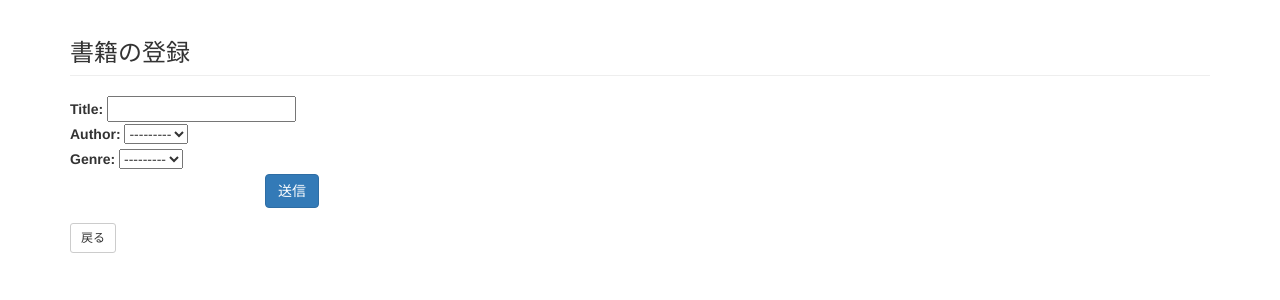
After one commit to syakesoba/django_project, a Django app: page /book/add/ in a window 1280 px wide. The commit adds this page. Shown: the top 300 px of the page. Run offline with Django 5.2, Linux system fonts and the light colour scheme; data that the repository does not hold is empty; some libraries are stand-ins or nearby versions.

Commit message:
Add edit.

```diff
--- a/django_app/templates/main/detail.html
+++ b/django_app/templates/main/detail.html
@@ -2,10 +2,10 @@
 {% extends "common/base.html" %}
 {% load bootstrap %}
 
-{% block title %}本の詳細{% endblock title %}
+{% block title %}書籍の詳細{% endblock title %}
 
 {% block content %}
-    <h3 class="pb-2 border-bottom">本の詳細情報</h3>
+    <h3 class="pb-2 border-bottom">書籍の詳細情報</h3>
     <h5 class="pb-2 border-bottom">作品名</h5>
         {{ book.title }}
     <h5 class="fw-bold mb-0">著者名</h5>
@@ -14,5 +14,6 @@
         {{ book.genre.genre }}
     <br>
     <br>
+    <a href="{% url 'edit' id=book.book_id %}" class="btn btn-default btn-sm">変更</a>
     <a href="{% url 'index' %}" class="btn btn-default btn-sm">戻る</a>
 {% endblock content %}
--- /dev/null
+++ b/django_app/templates/main/edit.html
@@ -0,0 +1,24 @@
+<!-- Add FIle 2024/06/07 -->
+{% extends "common/base.html" %}
+{% load bootstrap %}
+
+{% block title %}会員の編集{% endblock title %}
+
+{% block content %}
+    {% if id %}
+    <h3 class="page-header">書籍の編集</h3>
+    <form action="{% url 'edit' id=id %}" method="post" class="form-horizontal" role="form">
+    {% else %}
+    <h3 class="page-header">書籍の登録</h3>
+    <form action="{% url 'add' %}" method="post" class="form-horizontal" role="form">
+    {% endif %}
+      {% csrf_token %}
+      {{ form|bootstrap_horizontal }}
+      <div class="form-group">
+        <div class="col-sm-offset-2 col-sm-10">
+          <button type="submit" class="btn btn-primary">送信</button>
+        </div>
+      </div>
+    </form>
+    <a href="{% url 'index' %}" class="btn btn-default btn-sm">戻る</a>
+{% endblock content %}
--- a/django_app/views.py
+++ b/django_app/views.py
@@ -31,7 +31,7 @@
 def edit(request, id=None):
 
     if id:
-        member = get_object_or_404(Book, pk=id)
+        book = get_object_or_404(Book, pk=id)
     else:
         book = Book()
 
@@ -44,7 +44,7 @@
     else:
         form = BookForm(instance=book)
 
-    return render(request, 'book/edit.html', dict(form=form, id=id))
+    return render(request, '../templates/main/edit.html', dict(form=form, id=id))
 
 def delete(request, id):
     book = get_object_or_404(Book, pk=id)
```
